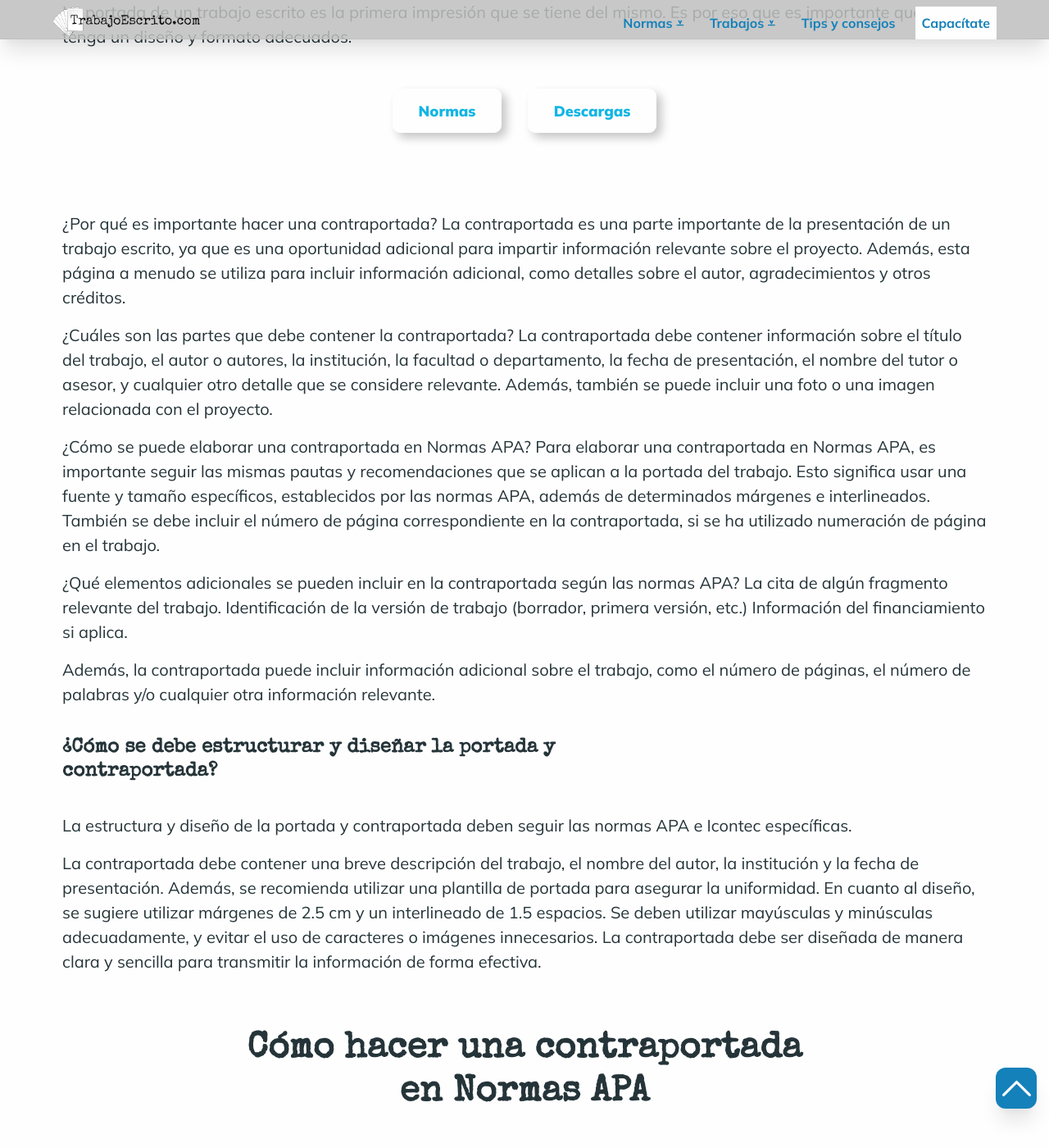
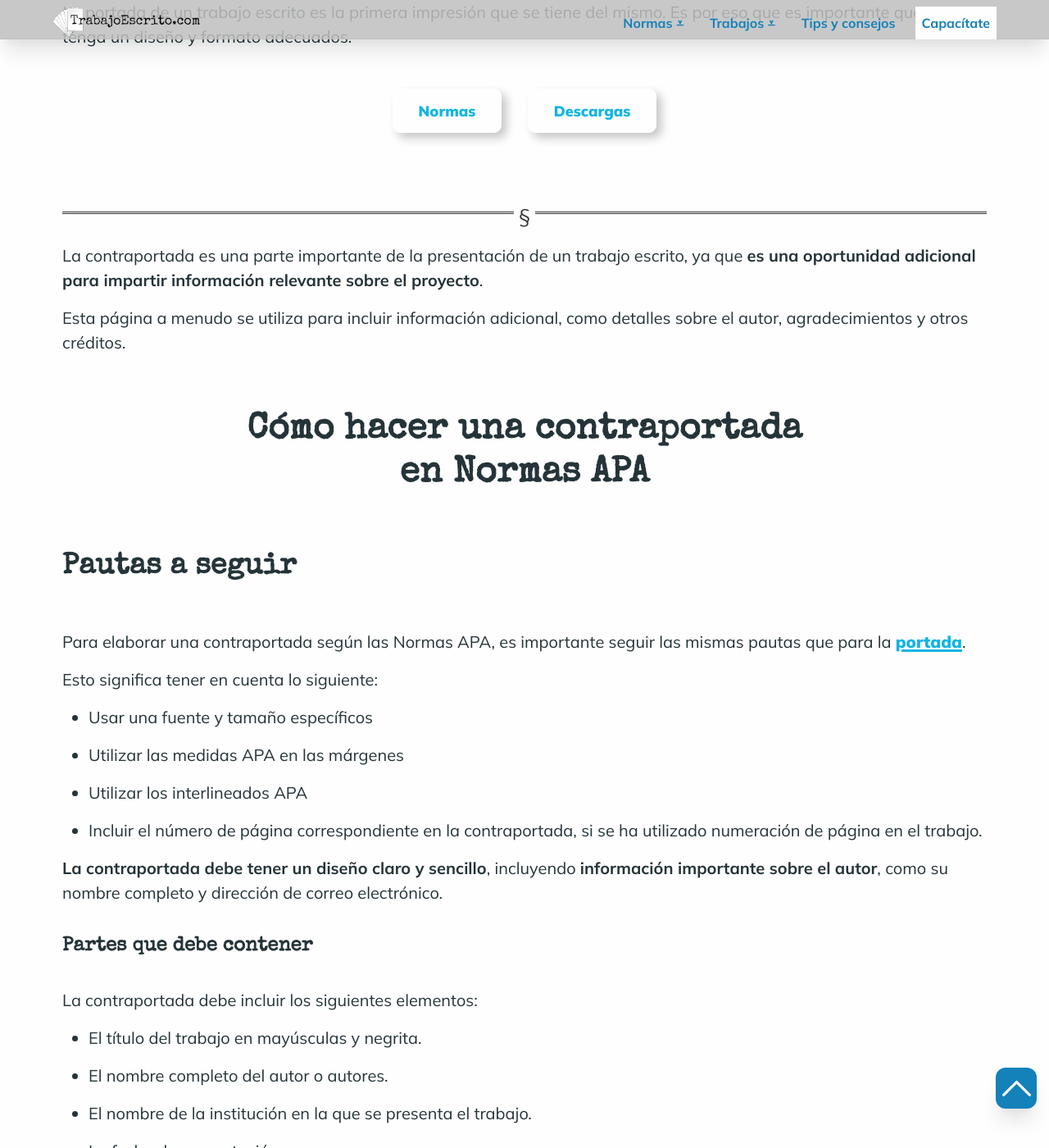
Before and after one commit to Klerpson/trabajoescrito, a Jekyll site: the page built from contraportada-trabajo-escrito.md, in a window 1280 px wide and 1400 px high, scrolled down 471 px. Shown: the whole window at 82% size. Built offline with Jekyll 4.4.1, drawn with Linux system fonts in a browser that asks for light colours; some web fonts are replaced; some of the changed text lies outside the part shown.

Commit message:
contraportada

```diff
--- a/contraportada-trabajo-escrito.md
+++ b/contraportada-trabajo-escrito.md
@@ -5,40 +5,32 @@ description: Lorem ipsum dolor sit amet, consectetur adipisicing elit. Eum offic
 h1: "Portada trabajo escrito: pautas y recomendaciones según normas Icontec y APA"
 intro: "La portada de un trabajo escrito es la primera impresión que se tiene del mismo. Es por eso que es importante que esta tenga un diseño y formato adecuados."
 boton_info: "normas"
-boton_info_title: "Según Normas"
+boton_info_title: "Normas"
 boton_mas: "descargas"
 boton_mas_title: "Plantillas"
 vertical: true
 ---
-¿Por qué es importante hacer una contraportada?
-La contraportada es una parte importante de la presentación de un trabajo escrito, ya que es una oportunidad adicional para impartir información relevante sobre el proyecto. Además, esta página a menudo se utiliza para incluir información adicional, como detalles sobre el autor, agradecimientos y otros créditos.
+-----
+La contraportada es una parte importante de la presentación de un trabajo escrito, ya que **es una oportunidad adicional para impartir información relevante sobre el proyecto**.
 
-¿Cuáles son las partes que debe contener la contraportada?
-La contraportada debe contener información sobre el título del trabajo, el autor o autores, la institución, la facultad o departamento, la fecha de presentación, el nombre del tutor o asesor, y cualquier otro detalle que se considere relevante. Además, también se puede incluir una foto o una imagen relacionada con el proyecto.
-
-¿Cómo se puede elaborar una contraportada en Normas APA?
-Para elaborar una contraportada en Normas APA, es importante seguir las mismas pautas y recomendaciones que se aplican a la portada del trabajo. Esto significa usar una fuente y tamaño específicos, establecidos por las normas APA, además de determinados márgenes e interlineados. También se debe incluir el número de página correspondiente en la contraportada, si se ha utilizado numeración de página en el trabajo.
-
-¿Qué elementos adicionales se pueden incluir en la contraportada según las normas APA?
-La cita de algún fragmento relevante del trabajo.
-Identificación de la versión de trabajo (borrador, primera versión, etc.)
-Información del financiamiento si aplica.
-
-Además, la contraportada puede incluir información adicional sobre el trabajo, como el número de páginas, el número de palabras y/o cualquier otra información relevante.
-
-#### ¿Cómo se debe estructurar y diseñar la portada y contraportada?
-
-La estructura y diseño de la portada y contraportada deben seguir las normas APA e Icontec específicas.
-
-
-La contraportada debe contener una breve descripción del trabajo, el nombre del autor, la institución y la fecha de presentación. Además, se recomienda utilizar una plantilla de portada para asegurar la uniformidad. En cuanto al diseño, se sugiere utilizar márgenes de 2.5 cm y un interlineado de 1.5 espacios. Se deben utilizar mayúsculas y minúsculas adecuadamente, y evitar el uso de caracteres o imágenes innecesarios. La contraportada debe ser diseñada de manera clara y sencilla para transmitir la información de forma efectiva.
-
+Esta página a menudo se utiliza para incluir información adicional, como detalles sobre el autor, agradecimientos y otros créditos.
+<!-- Anclaje para que la barra fijada no cubra el siguiente subtítulo -->
+{:id="normas"}
 
 ## Cómo hacer una contraportada en Normas APA
 
 ### Pautas a seguir
 
-Para elaborar una contraportada según las Normas APA, es importante seguir las mismas pautas que para la portada. La contraportada debe tener un diseño claro y sencillo, incluyendo información importante sobre el autor, como su nombre completo y dirección de correo electrónico.
+Para elaborar una contraportada según las Normas APA, es importante seguir las mismas pautas que para la [portada]({{'portada-trabajo-escrito'|relative_url}}).
+
+Esto significa tener en cuenta lo siguiente:
+
+* Usar una fuente y tamaño específicos
+* Utilizar las medidas APA en las márgenes
+* Utilizar los interlineados APA
+* Incluir el número de página correspondiente en la contraportada, si se ha utilizado numeración de página en el trabajo.
+
+**La contraportada debe tener un diseño claro y sencillo**, incluyendo **información importante sobre el autor**, como su nombre completo y dirección de correo electrónico.
 
 #### Partes que debe contener
 
```
Also changed, not shown: other parts of contraportada-trabajo-escrito.md (+12 -0 lines), numeracion-trabajos-escritos.md (+13 -10 lines), 3 other files.
